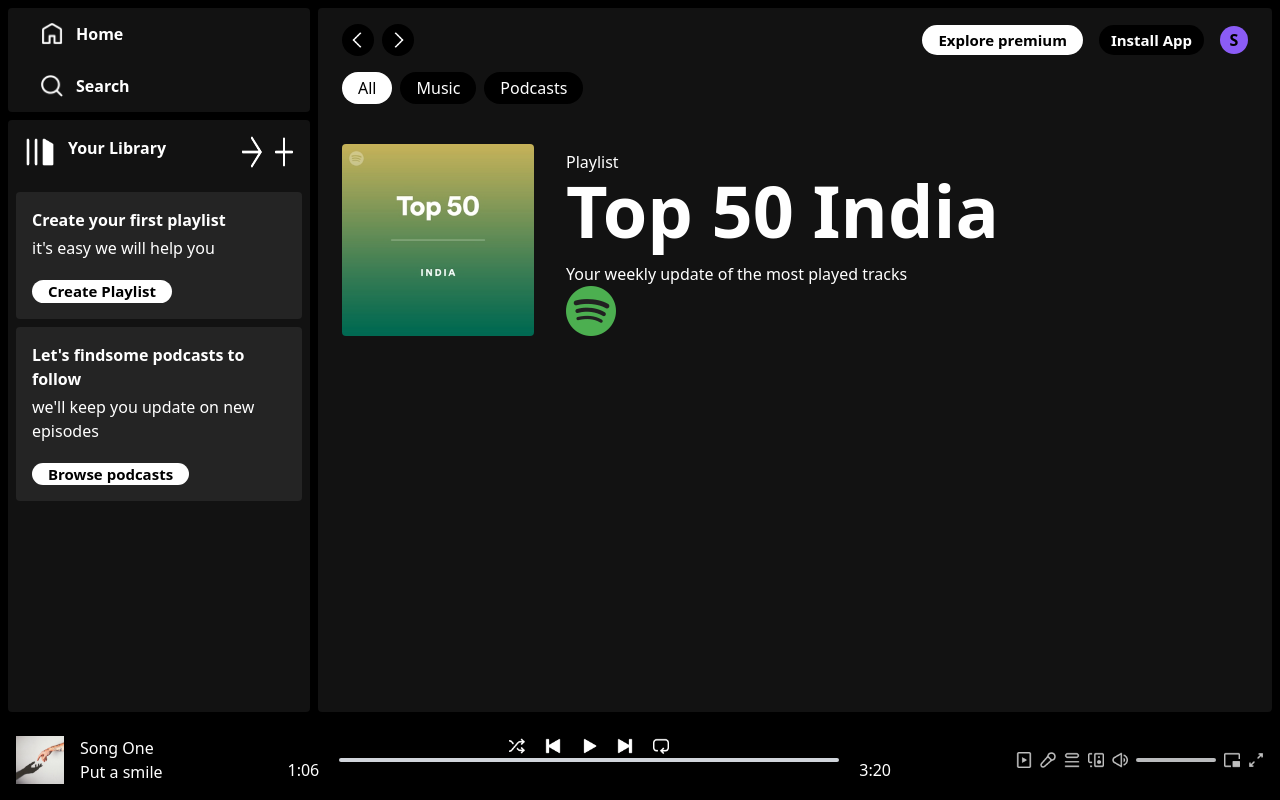
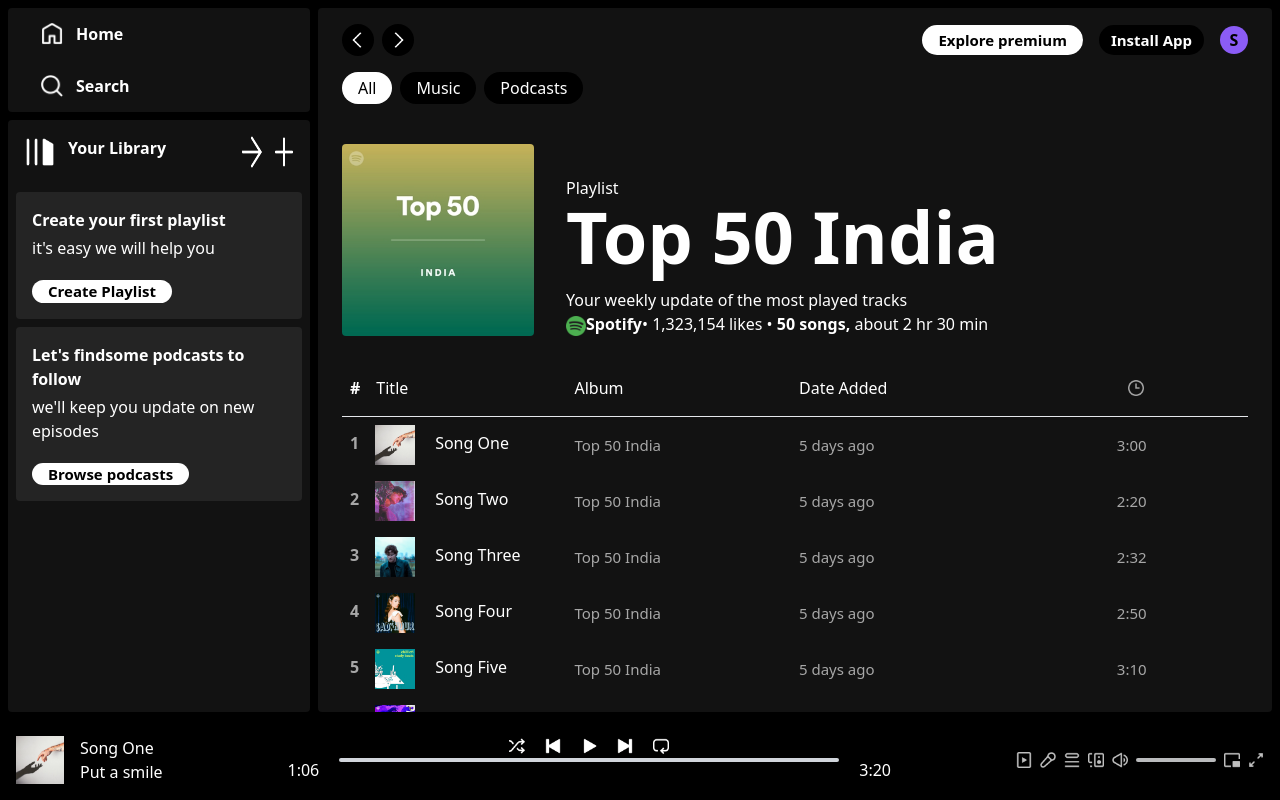
Before and after one commit to DonShanilka/spotify-clone--Use-React-Js-, a React (Vite) app: page /album/1 in a window 1280 px wide. Built offline with nearby package versions, Linux system fonts and the light colour scheme.

Commit message:
add song card navigate song list

```diff
--- a/src/components/DisplayAlbum.jsx
+++ b/src/components/DisplayAlbum.jsx
@@ -1,7 +1,7 @@
 import React from 'react'
 import Navbar from './Navbar'
 import { useParams } from 'react-router-dom'
-import { albumsData, assets } from '../assets/assets';
+import { albumsData, assets, songsData } from '../assets/assets';
 
 const DisplayAlbum = () => {
 
@@ -18,10 +18,35 @@
                     <h2 className='text-5xl font-bold mb-4 md:text-7xl'>{albumData.name}</h2>
                     <h4>{albumData.desc}</h4>
                     <p>
-                        <img src={assets.spotify_logo} alt="" />
+                        <img className='inline-block w-5' src={assets.spotify_logo} alt="" />
+                        <b>Spotify</b>
+                        • 1,323,154 likes
+                        • <b>50 songs, </b>
+                        about 2 hr 30 min
                     </p>
                 </div>
             </div>
+            <div className='grid grid-cols-3 sm:grid-cols-4 mt-10 mb-4 pl-2 text[#a7a7a7]'>
+                <p><b className='mr-4'>#</b>Title</p>
+                <p>Album</p>
+                <p className='hidden sm:block'>Date Added</p>
+                <img className='m-auto w-4' src={assets.clock_icon} alt="" />
+            </div>
+            <hr />
+            {
+                songsData.map((items, indexs) => (
+                    <div key={indexs} className='grid grid-cols-3 sm:grid-cols-4 gap-2 p-2 items-center text-[#a7a7a7] hover:bg-[#ffffff2b] cursor-pointer'>
+                        <p className='text-white'>
+                            <b className='mr-4 text-[#a7a7a7]'>{indexs + 1}</b>
+                            <img className='inline w-10 mr-5' src={items.image} alt="" />
+                            {items.name}
+                        </p>
+                        <p className='text-[15px]'>{albumData.name}</p>
+                        <p className='text-[15px] hidden sm:block'>5 days ago</p>
+                        <p className='text-[15px] text-center'>{items.duration}</p>
+                    </div>
+                ))
+            }
         </>
     )
 }
```
